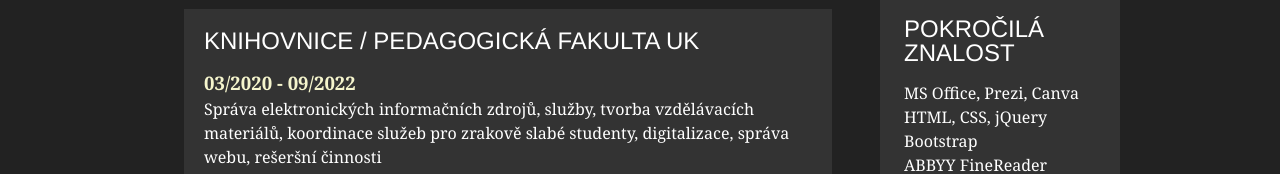
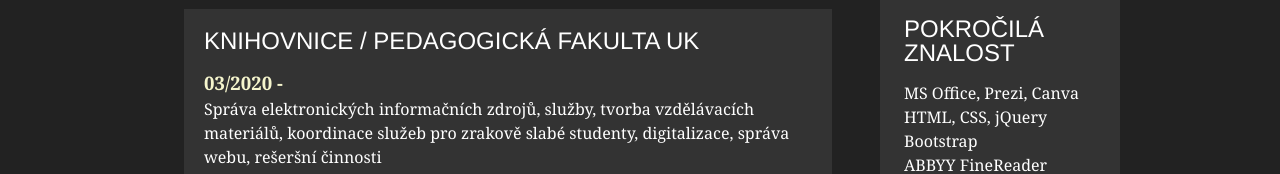
Before and after one commit to DenisaRainova/Curriculum-vit-, a plain HTML site: page index.html in a window 1280 px wide. Shown: the part 790-964 px from the top of the page. Drawn offline with nearby package versions, Linux system fonts and the light colour scheme.

Commit message:
zkouška změny

```diff
--- a/index.html
+++ b/index.html
@@ -55,7 +55,7 @@
                     <hr>
                         <div class="bubble">
                             <h2> Knihovnice / pedagogická fakulta uk</h2>
-                                <h3>03/2020 - 09/2022</h3>
+                                <h3>03/2020 - </h3>
                                     <p>Správa elektronických informačních zdrojů, služby, tvorba vzdělávacích materiálů, koordinace služeb pro zrakově slabé studenty, digitalizace, správa webu, rešeršní činnosti
                                     </p>
                 <br>
```
